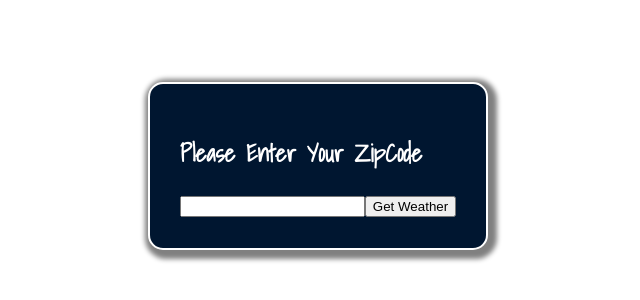
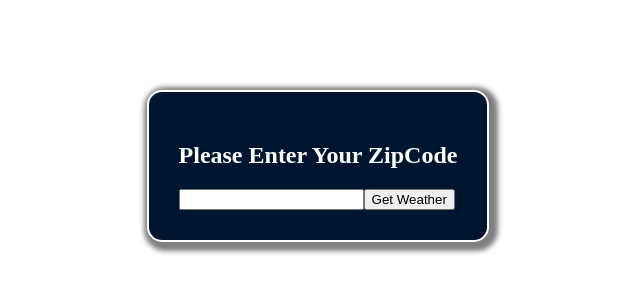
Before and after one commit to BrandonJAllison/weather-app, a React (Create React App) app in the folder weather-app/: page / in a window 1280 px wide. Shown: the part 242-542 px from the top of the page, without its empty margins (322-962 px from the left). Built offline with nearby package versions, Linux system fonts and the light colour scheme.

Commit message:
font change

```diff
--- a/weather-app/public/index.html
+++ b/weather-app/public/index.html
@@ -3,7 +3,7 @@
   <head>
     <meta charset="utf-8" />
     <link rel="shortcut icon" href="%PUBLIC_URL%/favicon.ico" />
-    <link href="https://fonts.googleapis.com/css?family=Shadows+Into+Light" rel="stylesheet">
+    <link href="https://fonts.googleapis.com/css?family=Pathway+Gothic+One" rel="stylesheet">
     <link rel="stylesheet" href="https://cdnjs.cloudflare.com/ajax/libs/font-awesome/4.7.0/css/font-awesome.min.css">
     <meta
       name="viewport"
--- a/weather-app/src/App.js
+++ b/weather-app/src/App.js
@@ -12,7 +12,7 @@
   display: 'flex',
   flexDirection: 'column',
   alignItems: 'center',
-  fontFamily: 'Shadows Into Light'
+  fontFamily: 'Pathway Gothic One, sans-serif'
 }
 
 
```
